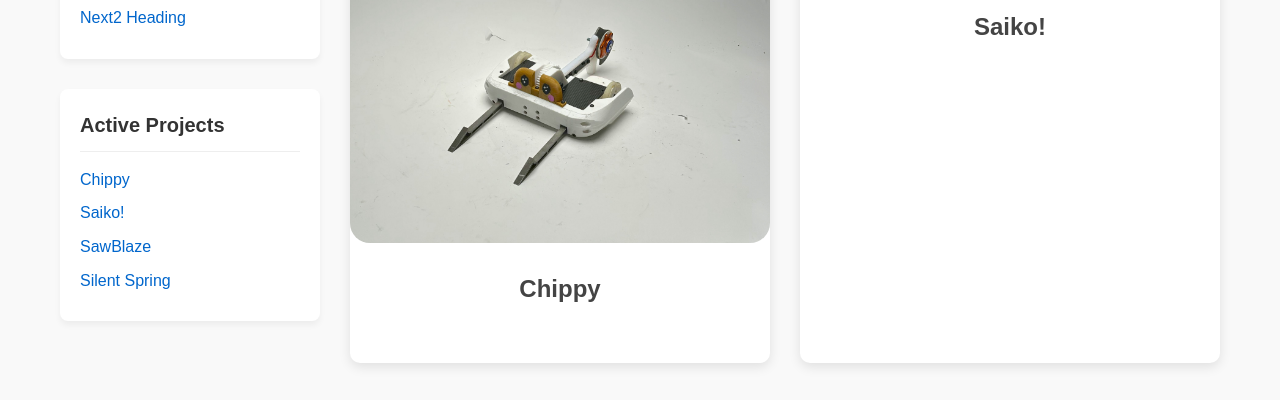
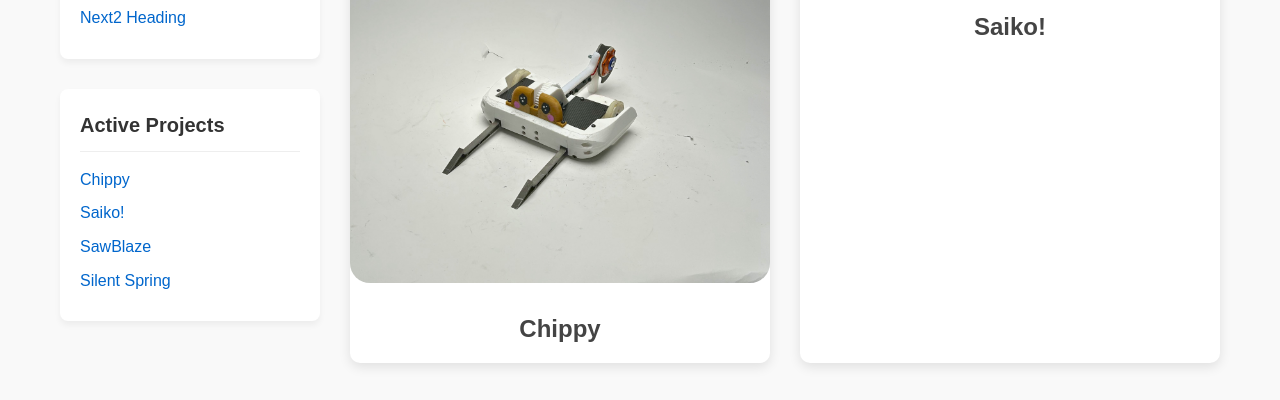
Before and after one commit to AdamBuier/AdamBuier.github.io, a website: page projects.html in a window 1280 px wide. Shown: the part 335-735 px from the top of the page. Drawn offline with Linux system fonts and the light colour scheme.

Commit message:
tweakin styling

```diff
--- a/css/styles.css
+++ b/css/styles.css
@@ -246,6 +246,7 @@ footer {
 }
 
 .project-card .content {
+  font-size: 40px;
   padding: 20px;
   text-align: center;
 }
@@ -616,11 +617,11 @@ footer {
 }
 
 .project-card img {
-  height: 70%; /* Adjust the image height relative to the card */
+  height: 80%; /* Adjust the image height relative to the card */
 }
 
 .project-card .p-4 {
-  height: 30%; /* Adjust the text container height */
+  height: 20%; /* Adjust the text container height */
 }
 
 /* Responsive Design */
```
